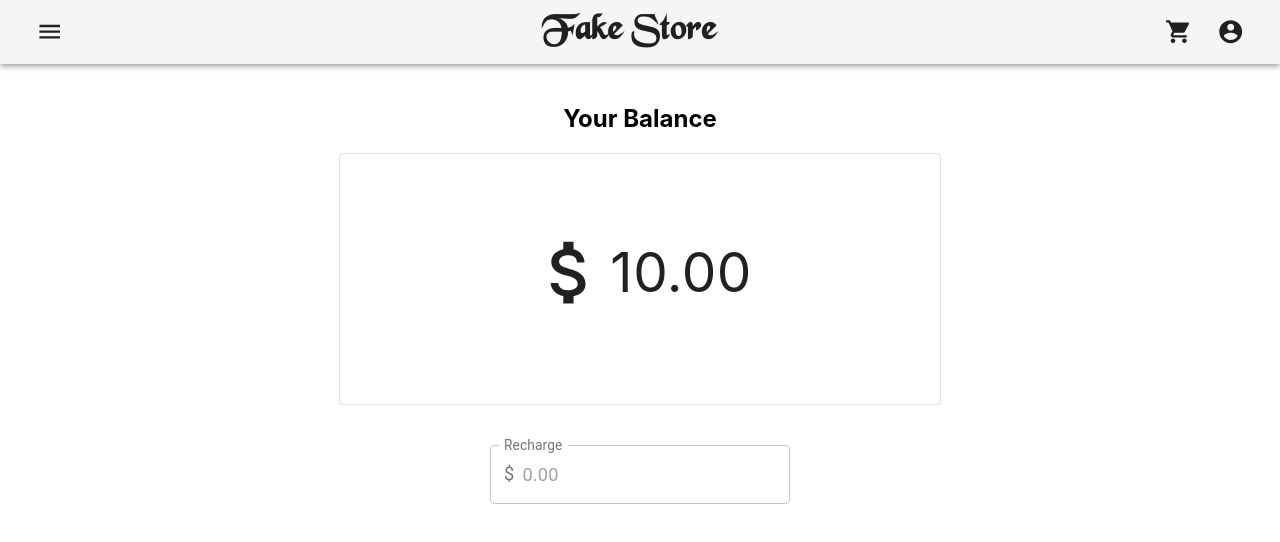
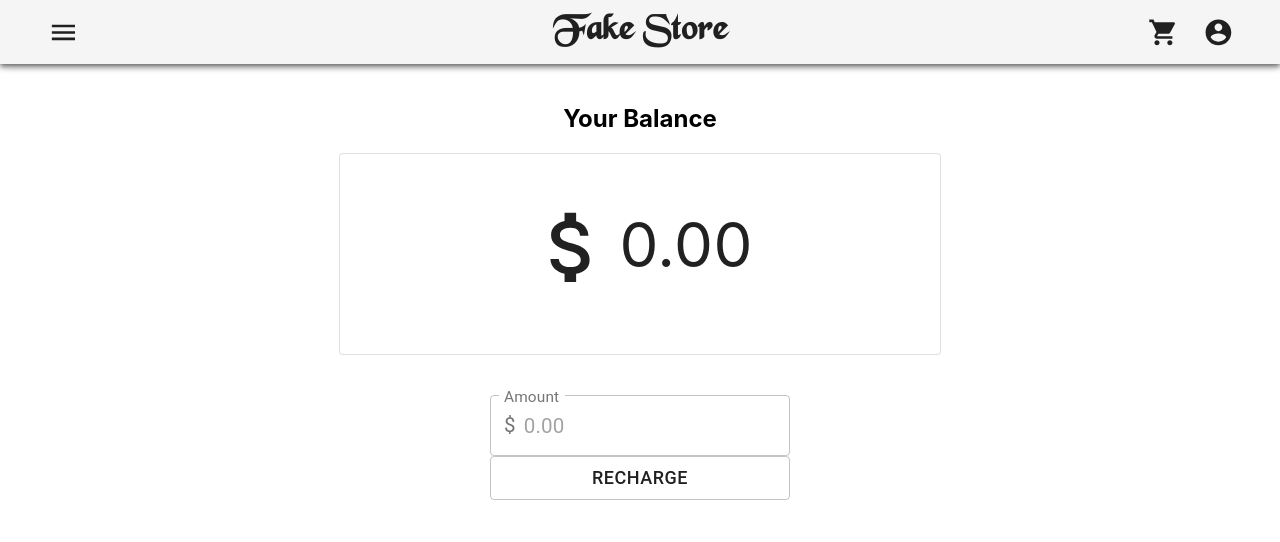
Before and after one commit to nasdda/fakestore, a React (Create React App) app: page /balance in a window 1280 px wide. Shown: the top 542 px of the page. Built offline with nearby package versions, Linux system fonts and the light colour scheme.

Commit message:
update balance page

```diff
--- a/src/App.js
+++ b/src/App.js
@@ -9,7 +9,7 @@ import { ThemeProvider, createMuiTheme } from '@material-ui/core'
 function App() {
   const theme = createMuiTheme({
     typography: {
-      fontSize: 16
+      fontSize: 18
     },
   });
   return (
--- a/src/components/navbar/navbar.js
+++ b/src/components/navbar/navbar.js
@@ -18,7 +18,7 @@ const useStyles = makeStyles((theme) => ({
         flexGrow: 1,
     },
     menuButton: {
-        marginRight: theme.spacing(2),
+        marginRight: theme.spacing(5),
     },
     title: {
         textDecoration: 'none',
@@ -29,7 +29,7 @@ const useStyles = makeStyles((theme) => ({
         display: "flex"
     },
     menuOuter: {
-        width: 80,
+        width: 130,
     },
     link: {
         color: "inherit",
@@ -38,12 +38,12 @@ const useStyles = makeStyles((theme) => ({
     offset: theme.mixins.toolbar,
 }));
 
-export default function Navbar() {
+export default function Navbar(props) {
     const classes = useStyles();
     const dispatch = useDispatch()
     return (
         <div className={classes.root}>
-            <AppBar position="fixed" color="default">
+            <AppBar position={props.position} color="default">
                 <Toolbar>
                     <div className={classes.menuOuter}>
                         <Tooltip title="Show Sidebar">
@@ -57,7 +57,7 @@ export default function Navbar() {
                             <span style={{ fontFamily: "BlackChancery", fontWeight: "bold", fontSize: 36 }}>Fake Store</span>
                         </Typography>
                     </NavLink>
-                    <div>
+                    <div className={classes.menuOuter}>
                         <NavLink to='/cart' className={classes.link}>
                             <IconButton
                                 color="inherit">
@@ -77,7 +77,6 @@ export default function Navbar() {
                     </div>
                 </Toolbar>
             </AppBar>
-            <Toolbar />
         </div>
     );
 }
--- a/src/components/pages/balance/balance.js
+++ b/src/components/pages/balance/balance.js
@@ -3,7 +3,8 @@ import {
     FormControl, InputLabel,
     OutlinedInput, makeStyles,
     InputAdornment, Card,
-    Typography, Grid
+    Typography, Grid,
+    Button,
 } from '@material-ui/core'
 import { isCurrency } from 'validator'
 import { useSelector, useDispatch } from 'react-redux';
@@ -22,7 +23,7 @@ const useStyles = makeStyles((theme) => ({
     },
     card: {
         width: 600,
-        height: 250,
+        height: 200,
         margin: "auto",
         display: "flex",
         alignItems: "center",
@@ -54,12 +55,11 @@ function Details() {
                 </Grid>
                 <Grid >
                     <Typography style={{ fontFamily: "inherit" }}>
-                        10.00
+                        {balance.toFixed(2)}
                     </Typography>
                 </Grid>
             </Grid>
         </Card>
-
     )
 
 }
@@ -77,23 +77,34 @@ export default function Balance() {
             setAmount(val)
         }
     }
+    const handleClick = (event) => {
+        if (amount && parseFloat(amount) > 0) {
+            if (window.confirm(`Recharge $${amount} to your balance?`)) {
+                dispatch(updateBalance({ amount: parseFloat(amount) }))
+                setAmount('')
+            }
+
+        }
+    }
     return (
         <div style={{ fontSize: 16 }}>
             <br />
             <h2>Your Balance</h2>
             <Details />
             <FormControl className={classes.rechargeForm} variant="outlined">
-                <InputLabel>Recharge</InputLabel>
+                <InputLabel>Amount</InputLabel>
                 <OutlinedInput
                     id="outlined-adornment-amount"
                     autoComplete="off"
                     value={amount}
-                    label="Recharge"
+                    label="Amount"
                     placeholder="0.00"
                     onChange={amountChange}
                     startAdornment={<InputAdornment position="start">$</InputAdornment>}
                     labelWidth={60}
+                    required
                 />
+                <Button onClick={handleClick} variant="outlined">Recharge</Button>
             </FormControl>
         </div>
     )
--- a/src/redux/slice/slice.js
+++ b/src/redux/slice/slice.js
@@ -11,13 +11,13 @@ export const slice = createSlice({
             state.openDrawer = !state.openDrawer
         },
         updateBalance: (state, action) => {
-            state.balace += action.amount
+            state.balance += action.payload.amount
         }
     }
 })
 
 export const { toggleDrawer, updateBalance } = slice.actions
 export const selectOpen = state => state.main.openDrawer
-export const selectBalance = state => state.main.balace
+export const selectBalance = state => state.main.balance
 
 export default slice.reducer
--- a/src/router/router.js
+++ b/src/router/router.js
@@ -18,7 +18,8 @@ import Balance from '../components/pages/balance/balance'
 export default function App() {
     return (
         <Router>
-            <Navbar />
+            <Navbar position="fixed" />
+            <Navbar position="static" />
             <Sidebar />
             <Switch>
                 <Route path="/" component={Home} exact={true} />
```
Also changed, not shown: 1 other file (tests, documents, lock files or other folders).
